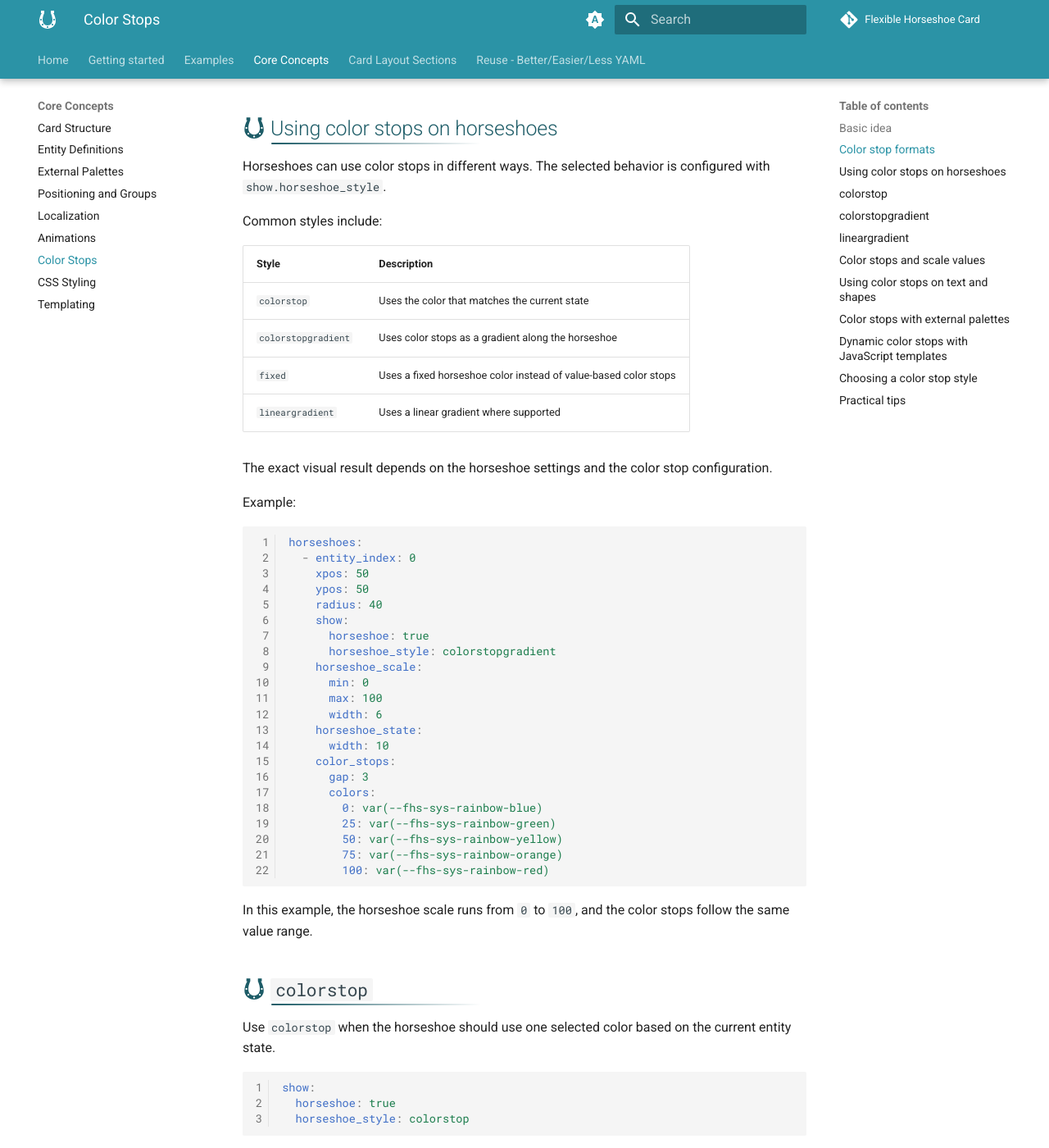
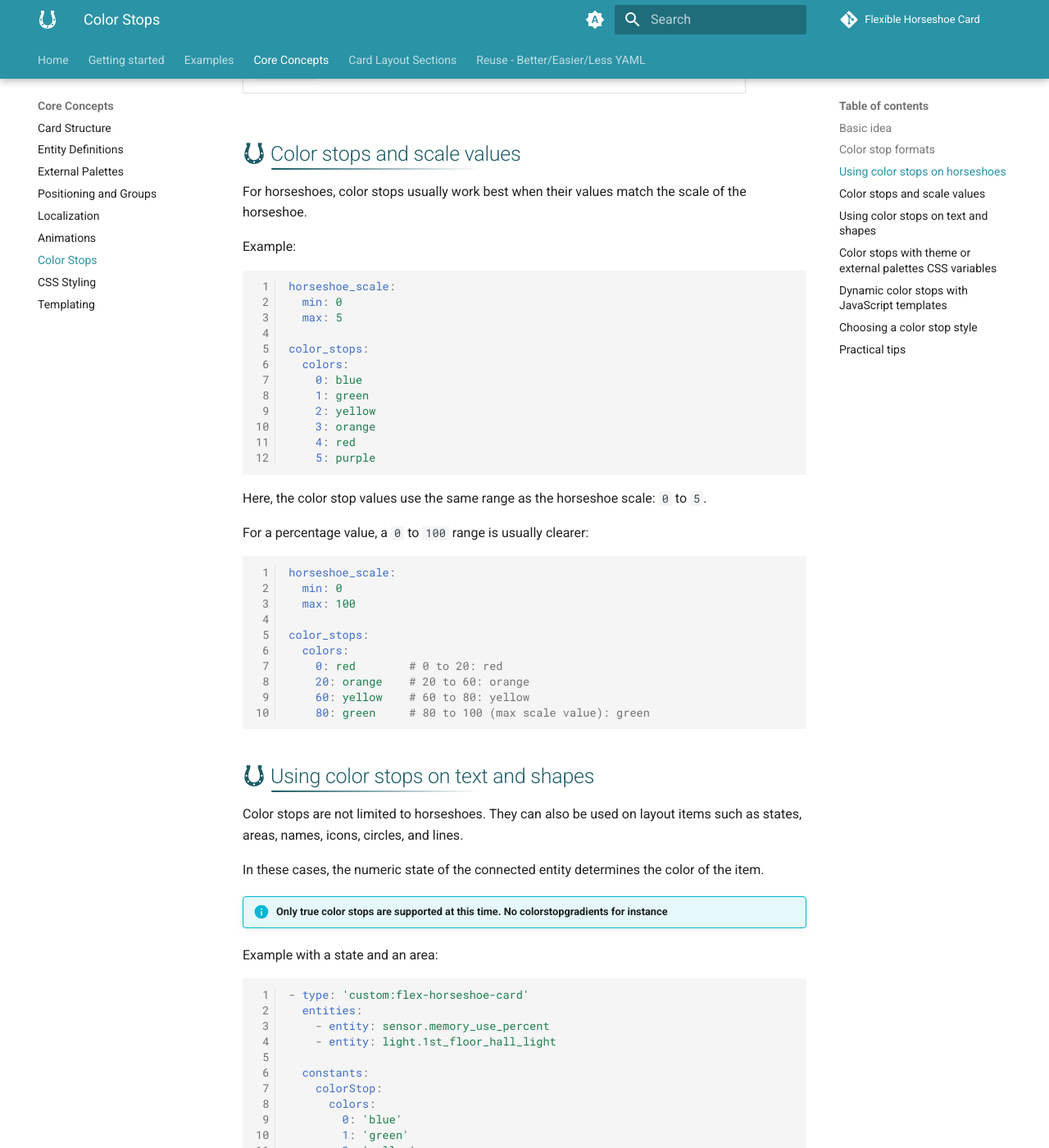
Before and after one commit to AmoebeLabs/flex-horseshoe-card, an MkDocs documentation site: the page built from docs/docs/core-concepts/color-stops.md, in a window 1280 px wide and 1400 px high, scrolled down 2076 px. Shown: the whole window at 82% size. Built offline with MkDocs 1.6.1 and Material for MkDocs 9.7.7, drawn with Linux system fonts in a browser that asks for light colours; comment, search, counter and statistics services are not loaded; some of the changed text lies outside the part shown.

Commit message:
Update color stops page

````diff
--- a/docs/docs/core-concepts/color-stops.md
+++ b/docs/docs/core-concepts/color-stops.md
@@ -16,24 +16,22 @@
 
 For example, a low value can be blue or green, a warning value can be yellow or orange, and a high value can become red.
 
-!!! info "Numeric states"
+!!! info "Numeric states and textual state support"
     Color stops are based on numeric values.
 
-    The card compares the numeric state of the connected entity with the configured stop values. If the state cannot be converted to a number, the color stop logic cannot reliably select a matching color.
+    At this moment, only the horseshoe itself supports state mapping where a textual state is translated to a numeric value which can be used by a color stop.
 
 ## :material-horseshoe: Basic idea
 
-A color stop maps a value to a color:
+A color stop maps a numeric entity value to a color:
 
 ```yaml linenums="1"
 color_stops:
   colors:
-    0: blue
-    50: yellow
-    100: red
+    0: blue       # From 0 to 50: blue
+    50: yellow    # From 50 to 100: yellow
+    100: red      # From 100 onwards: red
 ```
-
-If the entity state is near `0`, the card uses the first color. If it is near `50`, it uses the middle color. If it is near `100`, it uses the last color.
 
 How those colors are applied depends on the item and, for horseshoes, on the configured horseshoe style.
 
@@ -62,9 +60,9 @@
           color: var(--fhs-sys-rainbow-purple)
     ```
 
-A compact version is also supported:
+=== "Preferred compact"
+    A compact version is also supported:
 
-=== "Preferred compact"
     ```yaml linenums="1"
     color_stops:
       gap: 3
@@ -77,9 +75,9 @@
         5: var(--fhs-sys-rainbow-purple)
     ```
 
-The older legacy form is still supported:
+=== "Legacy"
+    The older legacy form is still supported:
 
-=== "Legacy"
     ```yaml linenums="1"
     color_stops:
       0: 'blue'
@@ -96,6 +94,12 @@
 
 Horseshoes can use color stops in different ways. The selected behavior is configured with `show.horseshoe_style`.
 
+```yaml linenums="1"
+show:
+  horseshoe: true
+  horseshoe_style: colorstop
+```
+
 Common styles include:
 
 | Style | Description |
@@ -103,99 +107,9 @@
 | `colorstop` | Uses the color that matches the current state |
 | `colorstopgradient` | Uses color stops as a gradient along the horseshoe |
 | `fixed` | Uses a fixed horseshoe color instead of value-based color stops |
-| `lineargradient` | Uses a linear gradient where supported |
+| `lineargradient` | Always shows a linear gradient using first and last color in the color stop list |
+| `autominmax` | Uses the min and max value from the scale |
 
-The exact visual result depends on the horseshoe settings and the color stop configuration.
-
-Example:
-
-```yaml linenums="1"
-horseshoes:
-  - entity_index: 0
-    xpos: 50
-    ypos: 50
-    radius: 40
-    show:
-      horseshoe: true
-      horseshoe_style: colorstopgradient
-    horseshoe_scale:
-      min: 0
-      max: 100
-      width: 6
-    horseshoe_state:
-      width: 10
-    color_stops:
-      gap: 3
-      colors:
-        0: var(--fhs-sys-rainbow-blue)
-        25: var(--fhs-sys-rainbow-green)
-        50: var(--fhs-sys-rainbow-yellow)
-        75: var(--fhs-sys-rainbow-orange)
-        100: var(--fhs-sys-rainbow-red)
-```
-
-In this example, the horseshoe scale runs from `0` to `100`, and the color stops follow the same value range.
-
-## :material-horseshoe: `colorstop`
-
-Use `colorstop` when the horseshoe should use one selected color based on the current entity state.
-
-```yaml linenums="1"
-show:
-  horseshoe: true
-  horseshoe_style: colorstop
-```
-
-This is useful when you want clear state bands, for example:
-
-- green for normal
-- orange for warning
-- red for critical
-
-```yaml linenums="1"
-color_stops:
-  colors:
-    0: green
-    70: orange
-    90: red
-```
-
-## :material-horseshoe: `colorstopgradient`
-
-Use `colorstopgradient` when the horseshoe should show a gradient based on the color stops.
-
-```yaml linenums="1"
-show:
-  horseshoe: true
-  horseshoe_style: colorstopgradient
-```
-
-This is useful for gauges where the whole range should be visible, such as power, temperature, battery level, or usage.
-
-```yaml linenums="1"
-color_stops:
-  gap: 3
-  colors:
-    0: var(--fhs-sys-rainbow-blue)
-    25: var(--fhs-sys-rainbow-green)
-    50: var(--fhs-sys-rainbow-yellow)
-    75: var(--fhs-sys-rainbow-orange)
-    100: var(--fhs-sys-rainbow-red)
-```
-
-## :material-horseshoe: `lineargradient`
-
-Use `lineargradient` when a linear gradient is needed instead of a value-selected color or horseshoe-following gradient.
-
-```yaml linenums="1"
-show:
-  horseshoe: true
-  horseshoe_style: lineargradient
-```
-
-A linear gradient is useful when the visual effect should follow a straight gradient direction instead of only selecting a color stop.
-
-The exact result depends on the horseshoe rendering and the configured colors.
 
 ## :material-horseshoe: Color stops and scale values
 
@@ -229,10 +143,10 @@
 
 color_stops:
   colors:
-    0: red
-    20: orange
-    60: yellow
-    80: green
+    0: red        # 0 to 20: red
+    20: orange    # 20 to 60: orange
+    60: yellow    # 60 to 80: yellow
+    80: green     # 80 to 100 (max scale value): green
 ```
 
 ## :material-horseshoe: Using color stops on text and shapes
@@ -240,6 +154,8 @@
 Color stops are not limited to horseshoes. They can also be used on layout items such as states, areas, names, icons, circles, and lines.
 
 In these cases, the numeric state of the connected entity determines the color of the item.
+
+!!! info "Only true color stops are supported at this time. No colorstopgradients for instance"
 
 Example with a state and an area:
 
@@ -249,6 +165,16 @@
     - entity: sensor.memory_use_percent
     - entity: light.1st_floor_hall_light
 
+  constants:
+    colorStop:
+      colors:
+        0: 'blue'
+        1: 'green'
+        2: 'yellow'
+        3: 'orange'
+        4: 'red'
+        5: 'purple'
+
   states:
     - id: 0
       entity_index: 0
@@ -256,13 +182,7 @@
       ypos: 30
       styles:
         - font-size: 3em;
-      color_stops:
-        0: 'blue'
-        1: 'green'
-        2: 'yellow'
-        3: 'orange'
-        4: 'red'
-        5: 'purple'
+      color_stops: ref(colorStops)
 
   areas:
     - id: 0
@@ -271,20 +191,14 @@
       ypos: 85
       styles:
         - font-size: 1.2em;
-      color_stops:
-        0: 'blue'
-        1: 'green'
-        2: 'yellow'
-        3: 'orange'
-        4: 'red'
-        5: 'purple'
+      color_stops: ref(colorStops)
 ```
 
 This example uses the same color stops for the state and the area. Both are connected to `entity_index: 0`, so both use the numeric state of the first entity.
 
-## :material-horseshoe: Color stops with external palettes
+## :material-horseshoe: Color stops with theme or external palettes CSS variables
 
-Color stops work well with external palettes.
+Color stops work well with theme and external palettes.
 
 Instead of hardcoding colors such as `red` or `#ff0000`, you can use CSS variables loaded from a palette:
 
````
Also changed, not shown: other parts of docs/docs/core-concepts/color-stops.md (+2 -2 lines).
